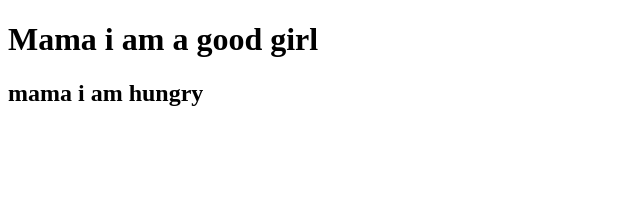
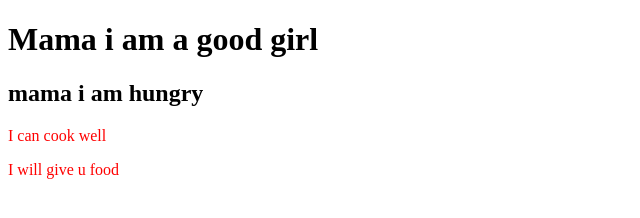
Before and after one commit to HABIBA0303/MY-2ND-REPO, a plain HTML site: page index2.html in a window 1280 px wide. Shown: the whole page, without its empty margins (0-640 px from the left). Drawn offline with Linux system fonts and the light colour scheme.

Commit message:
Food color added

```diff
--- /dev/null
+++ b/food.css
@@ -0,0 +1,3 @@
+p{
+    color: red;
+}
--- a/index2.html
+++ b/index2.html
@@ -5,9 +5,12 @@
     <meta http-equiv="X-UA-Compatible" content="IE=edge">
     <meta name="viewport" content="width=device-width, initial-scale=1.0">
     <title>My 2nd github repo</title>
+    <link rel="stylesheet" href="food.css">
 </head>
 <body>
     <h1> Mama i am a good girl</h1>
     <h2>mama i am hungry</h2>
+    <p>I can cook well</p>
+    <p>I will give u food</p>
 </body>
 </html>
```
